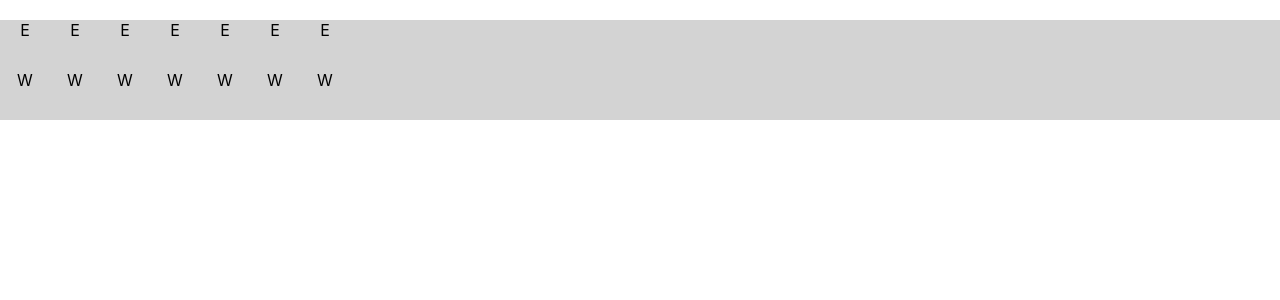
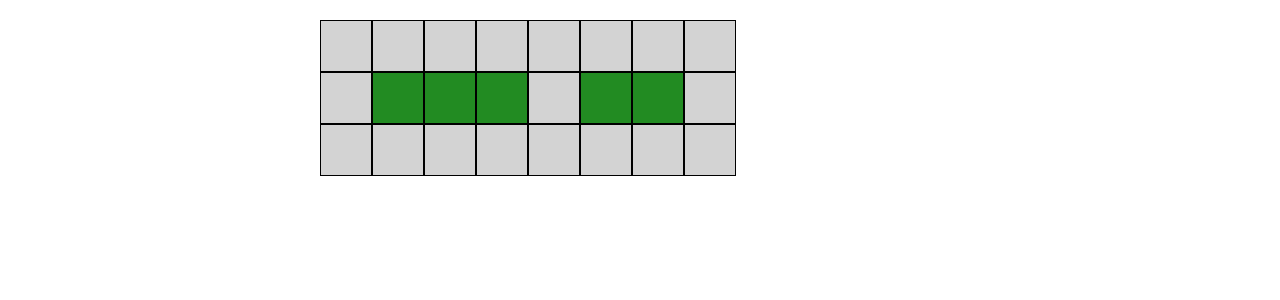
Before and after one commit to jtak93/realtime-bomberman, a React (Create React App) app in the folder client/: page / in a window 1280 px wide. Shown: the top 300 px of the page. Built offline with nearby package versions, Linux system fonts and the light colour scheme.

Commit message:
add basic styling to grid tiles

```diff
--- a/client/src/components/Grid/Grid.tsx
+++ b/client/src/components/Grid/Grid.tsx
@@ -7,9 +7,8 @@ import GridRow from '../GridRow/GridRow';
 const GridStyled = styled.div`
   display: flex;
   flex-direction: column;
-  background: lightgray;
   height: 100%;
-  width: 100%;
+  width: 50%;
   margin: 20px auto;
 `;
 
--- a/client/src/components/GridTile/GridTile.tsx
+++ b/client/src/components/GridTile/GridTile.tsx
@@ -2,20 +2,21 @@ import React from 'react';
 import styled from 'styled-components';
 
 interface GridTileProps {
-    tileData
+    tileData;
+    className?;
 }
 
-const TileStyled = styled.div`
-    width: 50px;
-    height: 50px;
-`
 
 const GridTile: React.FC<GridTileProps> = (props) => {
     return (
-        <TileStyled>
-            <div>{props.tileData}</div>
-        </TileStyled>
+        <div className={props.className}></div>
     );
 }
 
-export default GridTile;
+const TileStyled = styled(GridTile)`
+  height: 50px;
+  width: 50px;
+  border: 1px solid black;
+  background-color: ${props => props.tileData.bgColor};
+`
+export default TileStyled;
--- a/client/src/data/grid.json
+++ /dev/null
@@ -1,6 +0,0 @@
-{
-    "grid": [
-        ["E","E","E","E","E","E","E"],
-        ["W","W","W","W","W","W","W"]
-    ]
-}
--- /dev/null
+++ b/client/src/data/grid.ts
@@ -0,0 +1,19 @@
+const emptyTile = {
+    bgColor: "#228B22"
+}
+
+const wallTile = {
+    bgColor: "#D3D3D3"
+}
+
+
+
+const gridData = {
+    grid: [
+        [wallTile, wallTile, wallTile, wallTile, wallTile, wallTile, wallTile, wallTile],
+        [wallTile, emptyTile, emptyTile, emptyTile, wallTile, emptyTile, emptyTile, wallTile],
+        [wallTile, wallTile, wallTile, wallTile, wallTile, wallTile, wallTile, wallTile],
+    ]
+}
+
+export default gridData;
--- a/client/src/reducers/grid/index.ts
+++ b/client/src/reducers/grid/index.ts
@@ -1,4 +1,4 @@
-import gridJSON from '../../data/grid.json'
+import gridJSON from '../../data/grid'
 const initialState = gridJSON.grid;
 const grid = (state = initialState, action: any) => {
     switch (action.type) {
```
Also changed, not shown: client/src/styled-theme.ts (added, +12 -0 lines), client/src/styled.d.ts (added, +14 -0 lines).
